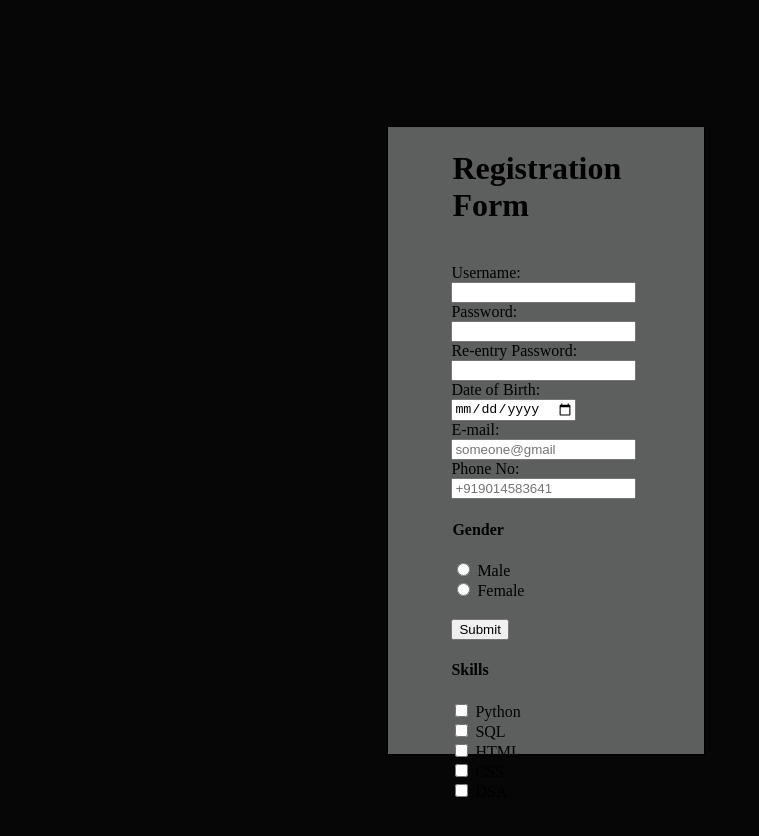
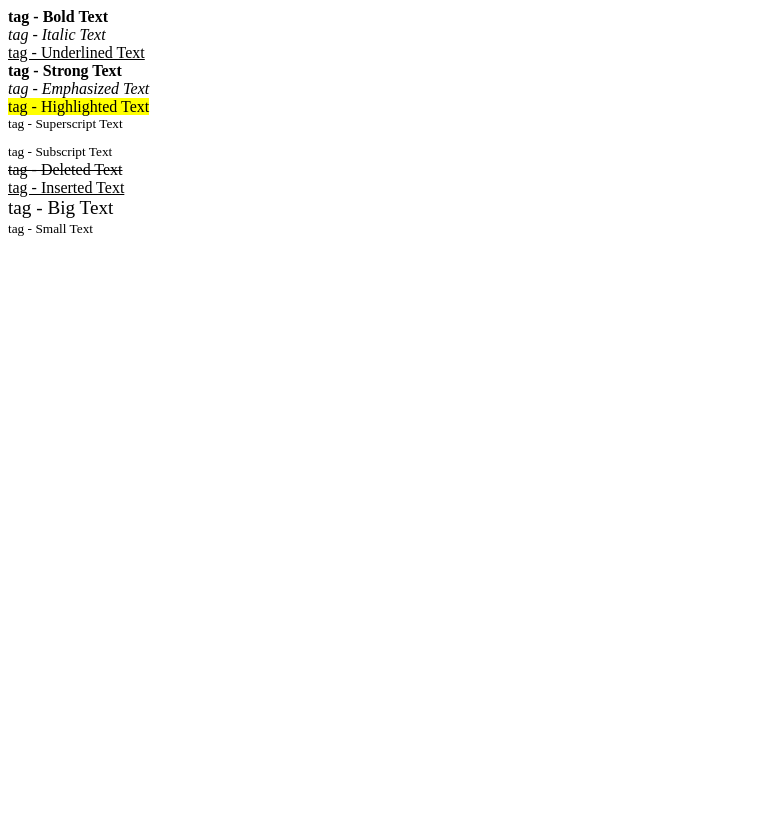
Before and after one commit to vinaygandra7777/Day1, a plain HTML site: page index.html in a window 1280 px wide. Shown: the whole page, without its empty margins (0-759 px from the left). After the commit the page ends 800 px from the top, so only its background shows below. Drawn offline with Linux system fonts and the light colour scheme.

Commit message:
Add files via upload

```diff
--- a/index.html
+++ b/index.html
@@ -4,84 +4,31 @@
     <meta charset="UTF-8">
     <meta name="viewport" content="width=device-width, initial-scale=1.0">
     <title>Document</title>
-    <style>
-        form {
-            margin-top: 10%;
-            border: 1px solid black;
-            padding-bottom: 10%;
-            background-color: rgb(93, 95, 94);
-            width:20%;
-            height:500px;
-            margin-left: 30%;
-            margin-bottom: 10%;
-            padding-left: 5%;
-
-        }
-        div{
-            padding:1px;
-        }
-    </style>
 </head>
-<body style="background-color: rgb(6, 6, 6);">
-    <form>
-        <div class="main">
-        <h1>Registration Form</h1>
-        </div>
+<body>
+        <b> tag - Bold Text</b>
         <br>
-        <label for="username">Username:</label>
+        <i> tag - Italic Text</i>
         <br>
-        <input type="text" id="username" value="" name="uname">
+        <u> tag - Underlined Text</u>
         <br>
-
-        <label for="password">Password: </label>
+        <strong> tag - Strong Text</strong>
         <br>
-        <input type="password" id="password" value="" name="password">
+        <em> tag - Emphasized Text</em>
         <br>
-        <label for="password">Re-entry Password: </label>
+        <mark> tag - Highlighted Text</mark>
         <br>
-        <input type="text" id="password" value="" name="password">
+        <sup> tag - Superscript Text</sup>
         <br>
-        <label for="date">Date of Birth:</label>
+        <sub> tag - Subscript Text</sub>
         <br>
-
-        <input type="date" id="date" name="date">
+        <del> tag - Deleted Text</del>
         <br>
-        <label for="email">E-mail:</label>
+        <ins> tag - Inserted Text</ins>
         <br>
-        <input type="email" id="email" name="email" placeholder="someone@gmail"><br>
-        <label for="phone">Phone No:</label><br>
-        <input type="tel:" id="phone" name="phone" placeholder="+919014583641">
+        <big> tag - Big Text</big>
         <br>
-        <div>
-        <h4>Gender</h4>
-        <input type="radio" id="male" value="male" name="gender">
-        <label for="male">Male</label>
-        <br>
-        <input type="radio" id="female" value="female" name="gender">
-
-        <label  for="female">Female</label>
-        </div>
-        <br>
-        <input type="submit" name="Submit">
-        <h4>Skills</h4>
-        <input type="checkbox" id="python"  value="python" name="python">
-        <label for="python">Python</label>
-        <br>
-        <input type="checkbox" id="python"  value="python" name="python">
-        <label for="python">SQL</label>
-        <br>
-        <input type="checkbox" id="python"  value="python" name="python">
-        <label for="python">HTML</label>
-        <br>
-        <input type="checkbox" id="python"  value="python" name="python">
-        <label for="python">CSS</label>
-        <br>
-        <input type="checkbox" id="python"  value="python" name="python">
-        <label for="python">DSA</label>
-        <br>
-
-
-    </form>
+        <small> tag - Small Text</small>
 
 </body>
 </html>
```
